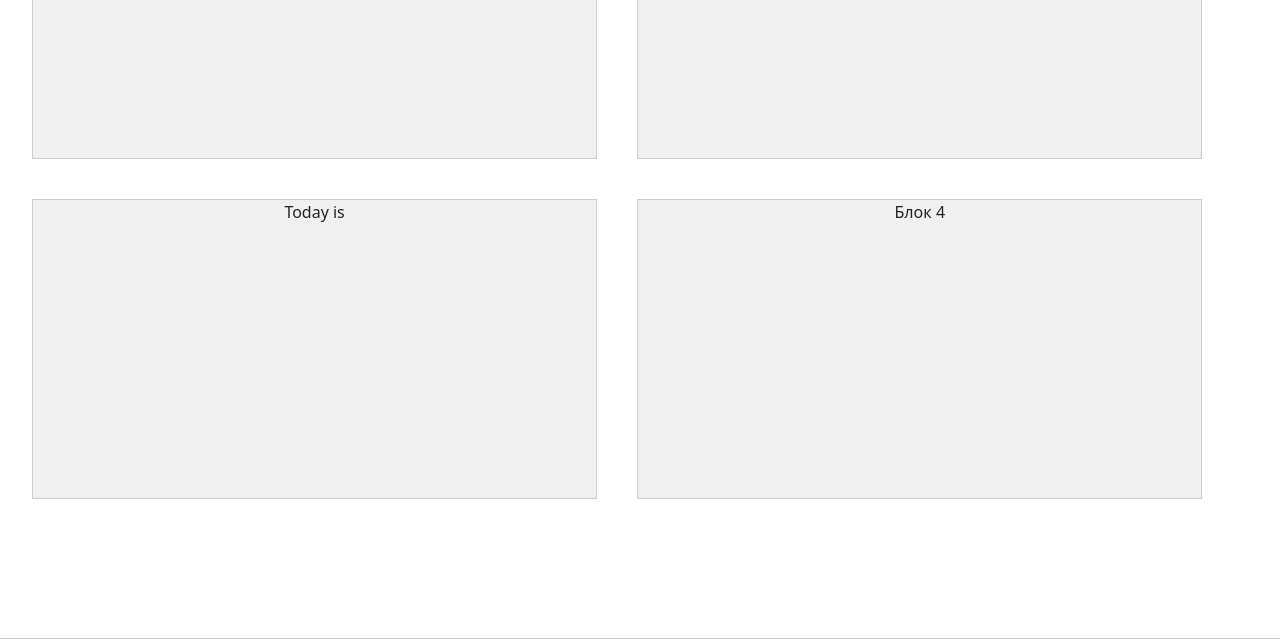
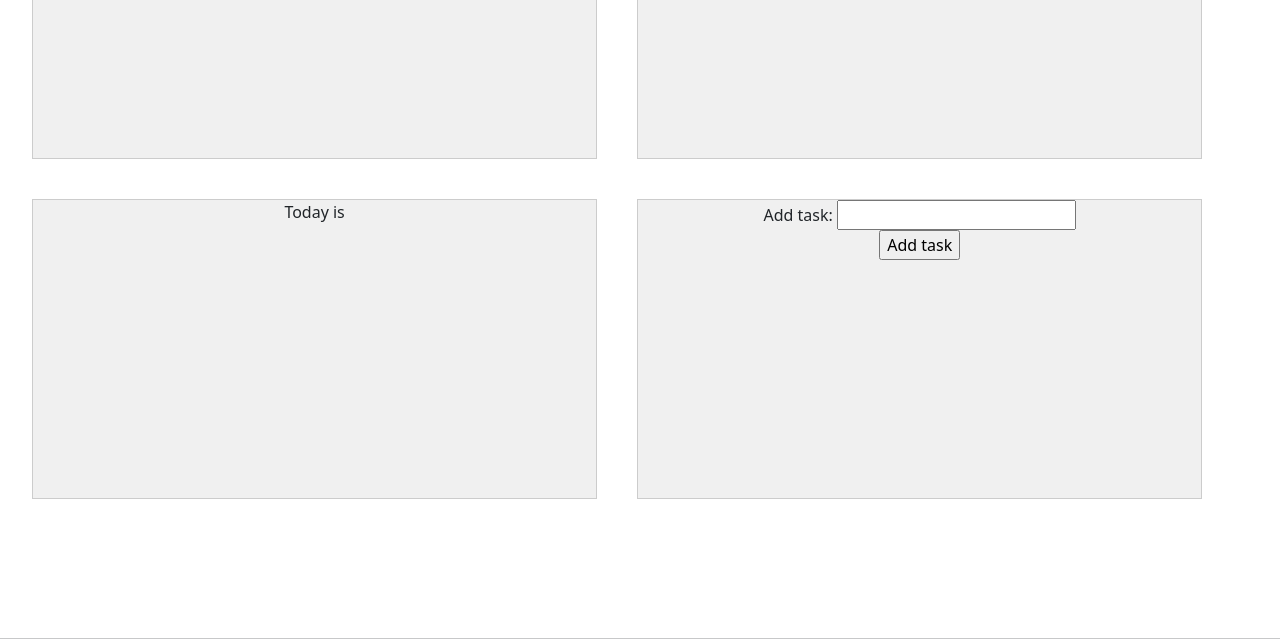
Before and after one commit to lgliducik/Tulip, a Flask app: template templates/main.html in a window 1280 px wide. Shown: the part 161-800 px from the top of the page. Run offline with Flask 3, Linux system fonts and the light colour scheme; the template is opened without the code that fills it, so the values that code supplies are empty; some libraries are stand-ins or nearby versions.

Commit message:
add todo block, add testing server

```diff
--- a/database.py
+++ b/database.py
@@ -8,3 +8,5 @@
 
 # Create or access a collection (similar to a table in SQL databases)
 mycol = mydb["schedule"]
+
+todotable = mydb["todo"]
--- a/main.py
+++ b/main.py
@@ -3,6 +3,7 @@
 from weather import get_buienradar_weather
 from datetime import datetime
 from database import mycol
+from database import todotable
 import os
 from dotenv import load_dotenv
 
@@ -22,7 +23,9 @@
 def get_dict_trams(directions_res):
     dict_trams = {}
     for route in directions_res[0]['legs']:
-        dict_trams[route['steps'][0]['transit_details']['line']['short_name']] = route['departure_time']['text']
+        print(route)
+        # print(route.get('steps')[0])
+        dict_trams[route.get('steps')[1]['transit_details']['line']['short_name']] = route['departure_time']['text']
     return dict_trams
 
 
@@ -51,12 +54,33 @@
         result = mycol.find_one({"day": "monday"})
     elif weekday == 1:
         result = mycol.find_one({"day": "tuesday"})
+    elif weekday == 2:
+        result = mycol.find_one({"day": "wednesday"})
+    elif weekday == 3:
+        result = mycol.find_one({"day": "thursday"})
+    elif weekday == 4:
+        result = mycol.find_one({"day": "friday"})
+    elif weekday == 5:
+        result = mycol.find_one({"day": "saturday"})
+    elif weekday == 6:
+        result = mycol.find_one({"day": "sunday"})
     return result
+
+
+def add_new_task_to_db(task):
+    new_task = {'task_name': task, 'status': 0}
+    todotable.insert_one(new_task)
+    return True
 
 
 @app.route('/', methods=['GET', 'POST'])
 def home_page():
     dict_result = {}
+
+    print("!!!!!!!!!!!")
+    tasks = [{'task_name': i.get('task_name'), 'status': i.get('status')} for i in todotable.find()]
+    print(tasks)
+    dict_result['tasks'] = tasks
 
     weather = get_buienradar_weather()
     dict_result['weather'] = weather
@@ -73,9 +97,17 @@
 
     if request.method == 'POST':
         print("POST")
+        print(request.form)
         checkbox_value = request.form.get('checkbox')
         print(request.form)
         print("checkbox_value = ", checkbox_value)
+
+        new_task = request.form.get('texttodo')
+        print(request.form)
+        if new_task:
+            if add_new_task_to_db(new_task):
+                dict_result["status_todo"] = "Задача добавлена"
+
         if checkbox_value == "on":
             direction_result = direction("center")
             dict_result['direction'] = direction_result
--- /dev/null
+++ b/pytest.ini
@@ -0,0 +1,2 @@
+[pytest]
+mongodb_fixture_dir = tests
--- a/requirements.txt
+++ b/requirements.txt
@@ -8,6 +8,7 @@
 colorama==0.4.6
 dnspython==2.5.0
 docopt==0.6.2
+exceptiongroup==1.2.0
 Flask==3.0.1
 Flask-WTF==1.2.1
 google-api-core==2.16.2
@@ -19,21 +20,26 @@
 httplib2==0.22.0
 idna==3.6
 importlib-metadata==7.0.1
+iniconfig==2.0.0
 itsdangerous==2.1.2
 Jinja2==3.1.3
 MarkupSafe==2.1.5
 oauth2client==4.1.3
+packaging==24.0
+pluggy==1.4.0
 protobuf==4.25.2
 pyasn1==0.5.1
 pyasn1-modules==0.3.0
 pymongo==4.6.1
 pyparsing==3.1.1
+pytest==8.1.1
 python-dateutil==2.8.2
 python-dotenv==1.0.1
 pytz==2024.1
 requests==2.31.0
 rsa==4.9
 six==1.16.0
+tomli==2.0.1
 types-python-dateutil==2.8.19.20240106
 uritemplate==4.1.1
 urllib3==2.2.0
--- a/templates/main.html
+++ b/templates/main.html
@@ -25,5 +25,18 @@
             {{day_schedule}}
     {% endfor %}
 </div>
-<div class="block">Блок 4</div>
+<div class="block">
+    <form action="/" method="post">
+    {% for task in dict_result['tasks'] %}
+    {{ task.task_name }} <input type="checkbox" id="checkbox_task_{{ task.id }}" name="checkbox_task_{{ task.id }}[]" action="/" method="post">  <br>
+    {% endfor %}
+
+    {{ dict_result['status_todo'] }}
+
+    Add task:
+    <input type="text" id="texttodo" name="texttodo">
+    <br>
+    <input type="submit" value="Add task">
+    </form>
+</div>
 {% endblock %}
```
Also changed, not shown: tests/test_server.py (added, +30 -0 lines), tests/todo.yaml (added, +5 -0 lines), readme.md.
